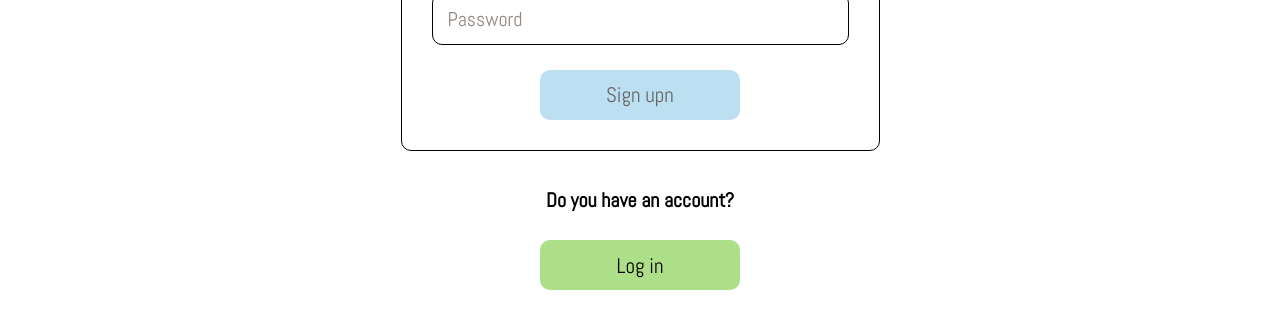
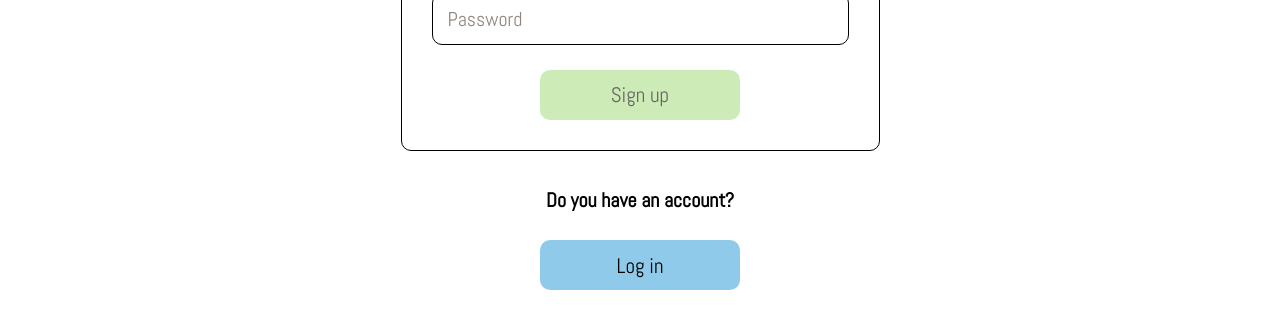
Before and after one commit to shahabhesaraki-dev/Concordia-FinalProject, a React (Create React App) app in the folder client/: page /signup in a window 1280 px wide. Shown: the part 395-724 px from the top of the page. Built offline with nearby package versions, Linux system fonts and the light colour scheme; no server answers.

Commit message:
login signup updated

```diff
--- a/client/src/components/ManualAuth/login.js
+++ b/client/src/components/ManualAuth/login.js
@@ -41,7 +41,7 @@ const ManualLogIn = () => {
     <Section>
       <Header />
       <FormSection>
-        <Title>Join to our commiunity</Title>
+        <Title>Login to your account</Title>
 
         <InputBox>
           {error.length !== 0 ? <Error>{`* ${error}`}</Error> : null}
--- a/client/src/components/ManualAuth/signUp.js
+++ b/client/src/components/ManualAuth/signUp.js
@@ -79,7 +79,7 @@ const SignUp = () => {
           splitEmail.includes("@") ? (
             <SigninButton onClick={signUpHandler}>Sign up</SigninButton>
           ) : (
-            <SigninButton disabled>Sign upn</SigninButton>
+            <SigninButton disabled>Sign up</SigninButton>
           )}
         </InputBox>
         <SignupBox>
@@ -165,7 +165,7 @@ const SigninButton = styled.button`
   border-radius: 10px;
   font-family: "Abel";
   font-size: 21px;
-  background-color: #90caea;
+  background-color: #acdf87;
   border: none;
   color: black;
   cursor: pointer;
@@ -198,7 +198,7 @@ const SignUpButton = styled.button`
   border-radius: 10px;
   font-family: "Abel";
   font-size: 21px;
-  background-color: #acdf87;
+  background-color: #90caea;
   border: none;
   color: black;
   cursor: pointer;
```
